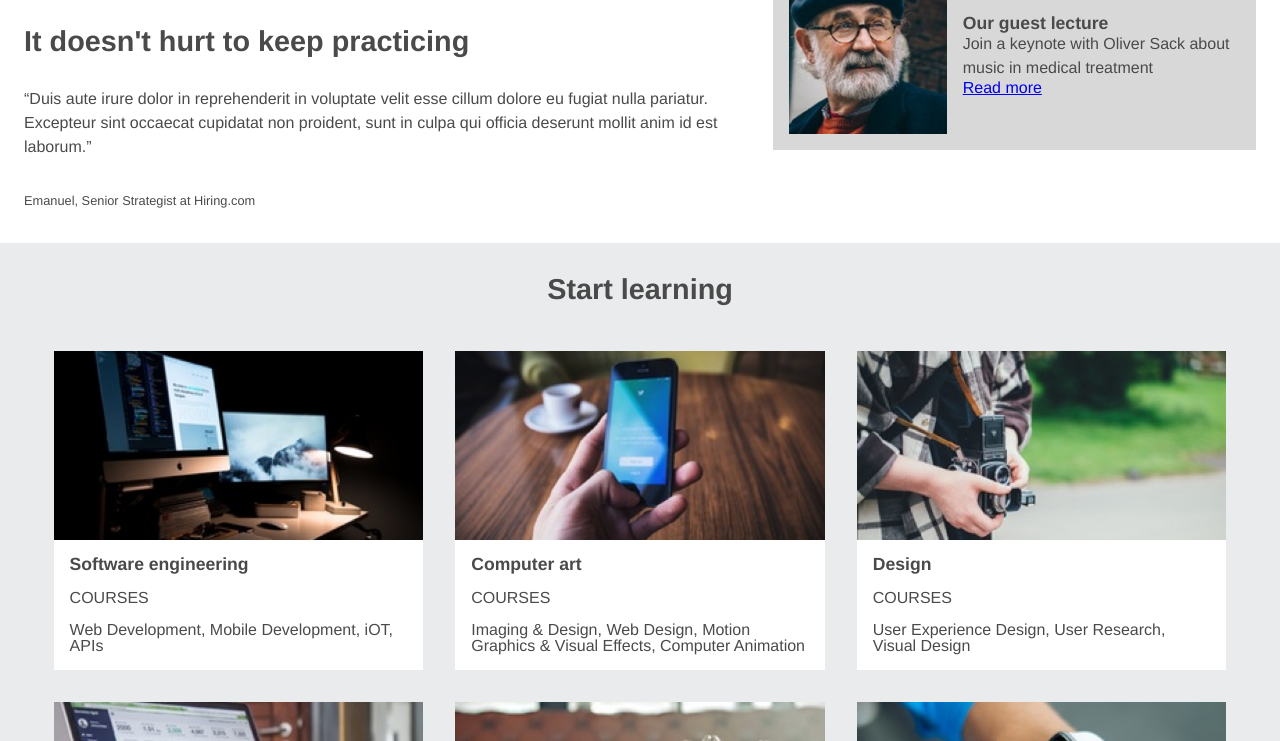
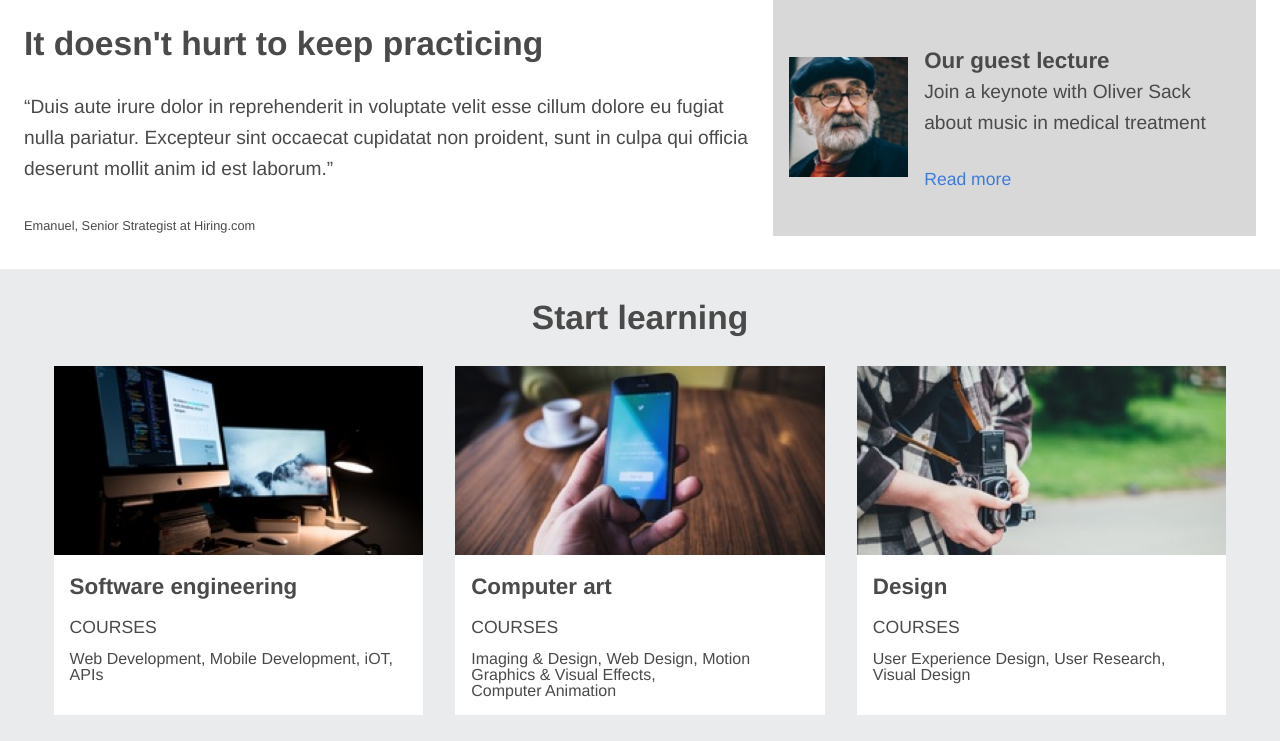
Before and after one commit to dariod/colmarAcademy-Bootstrap, a plain HTML site: page index.html in a window 1280 px wide. Shown: the part 1099-1840 px from the top of the page. Drawn offline with Linux system fonts and the light colour scheme.

Commit message:
Fix layout glitches in desktop view

```diff
--- a/index.html
+++ b/index.html
@@ -152,7 +152,7 @@
         </div>
 
         <!-- Section content, will wrap around in three columns -->
-        <div class="learnGrid flex horizontal topMarginBig justify-center">
+        <div class="learnGrid flex horizontal justify-center">
 
           <div class="vertCard">
             <!-- NewYork study card -->
@@ -162,20 +162,13 @@
             </div>
             <!-- The card text contents flow vertically -->
             <div class="flex vertical">
-              <div class="">
-                <h4>Software engineering</h4>
-              </div>
-              <div class="">
-                <h5>COURSES</h5>
-              </div>
-              <div class="">
-                <p>Web Development, Mobile Development, iOT, APIs</p>
-              </div>
+              <h4>Software engineering</h4>
+              <h5>COURSES</h5>
+              <p>Web Development, Mobile Development, iOT, APIs</p>
             </div>
           </div>
 
           <div class="vertCard">
-            <!-- NewYork study card -->
             <!-- Imagery -->
             <div class="mediaContainer">
               <img src="./resources/images/course-computer-art.jpg" alt="Computer art">
@@ -184,7 +177,8 @@
             <div class="flex vertical">
               <h4>Computer art</h4>
               <h5>COURSES</h5>
-              <p>Imaging &amp; Design, Web Design, Motion Graphics &amp; Visual Effects, Computer Animation</p>
+              <p>Imaging &amp; Design, Web Design, Motion Graphics &amp; Visual Effects,</p>
+              <p>Computer Animation</p>
             </div>
           </div>
 
--- a/resources/css/style.css
+++ b/resources/css/style.css
@@ -70,26 +70,34 @@ html {
 }
 h1 {
   font-weight: 900;
-  font-size: 2.3rem;
+  font-size: 2.6rem;
 }
 h2 {
-  font-size: 1.8rem;
+  font-size: 2.1rem;
   font-weight: bold;
 }
 h3 {
-  font-size: 1.6rem;
+  font-size: 1.9rem;
   font-weight: bold;
+  line-height: 3rem;
 }
 h4 {
-  font-size: 1.1rem;
+  font-size: 1.4rem;
   font-weight: bold;
+  line-height: 2rem;
 }
 h5 {
-  font-size: 1rem;
+  font-size: 1.1rem;
   font-weight: lighter;
   line-height: 3rem;
 }
-
+a {
+  margin-top: 2rem;
+  font-size: 1.1rem;
+  text-decoration: none;
+  color: #3D7BDA;
+  font-weight: lighter;
+}
 
 
 /*Header and footer styling*/
@@ -173,6 +181,7 @@ header .mobile img {
 /*Containers definitions*/
 .container-col-big {
   width: 60%;
+  max-width: 60%;
 }
 .container-col-small {
   width: 40%;
@@ -208,10 +217,11 @@ header .mobile img {
   text-align: center;
 }
 
-.info p {
-  font-size: 1rem;
+.info p,
+.thesis p {
+  font-size: 1.2rem;
   font-weight: lighter;
-  line-height: 1.5;
+  line-height: 1.6;
 }
 
 .info .quote {
@@ -226,6 +236,7 @@ header .mobile img {
 /*Learning cards container arrangment*/
 .learnGrid {
   flex-wrap: wrap;
+  margin-top: 1rem;
 }
 
 /*Small orizontal cards*/
@@ -237,12 +248,12 @@ header .mobile img {
 }
 
 .horizCard .vertical {
+  min-width: 70%;
   justify-content: space-around;
   align-content: flex-start;
   padding: 2rem 0;
 }
 .horizCard .mediaContainer {
-  max-width: 35%;
   margin-right: 1rem;
 }
 .horizCard img {
@@ -255,25 +266,22 @@ header .mobile img {
 .vertCard {
   display: flex;
   flex-direction: column;
-  justify-content: flex-start;
+  /*justify-content: flex-start;*/
   padding: 0;
   background-color: white;
   margin: 1rem;
+  min-width: 10rem;
   max-width: 30%;
-  height: 45%;
   color: #4A4A4A;
 }
 
 .vertCard .vertical {
   margin: 0;
   padding: 1rem;
-  justify-content: space-between;
-
+  justify-content: flex-start;
 }
 
 .vertCard .mediaContainer {
-  height: 45%;
-  width: 100%;
   margin: 0;
 }
 .vertCard img {
```
